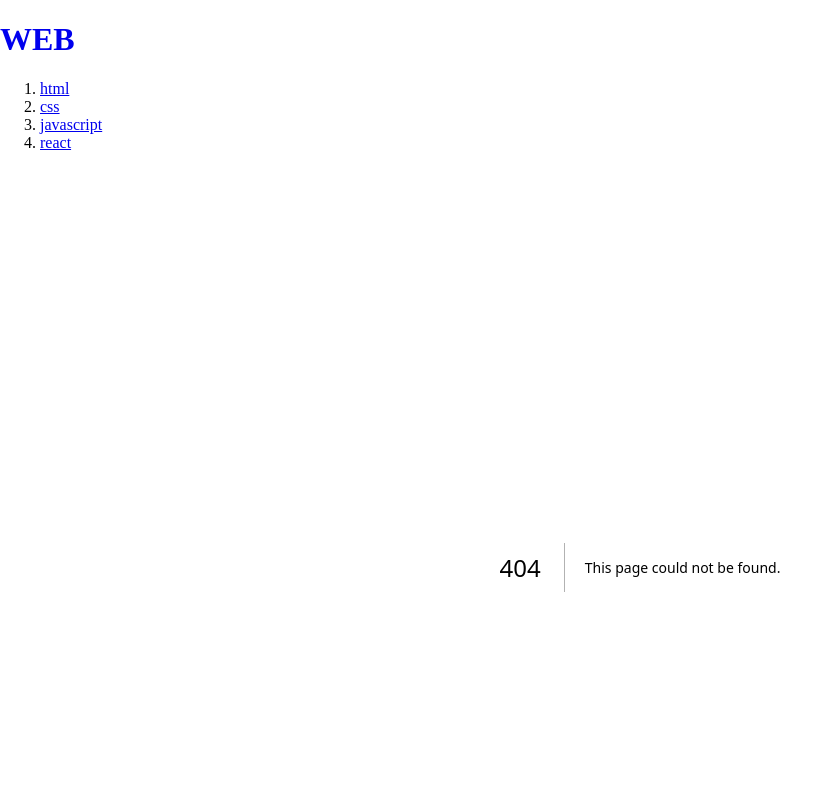
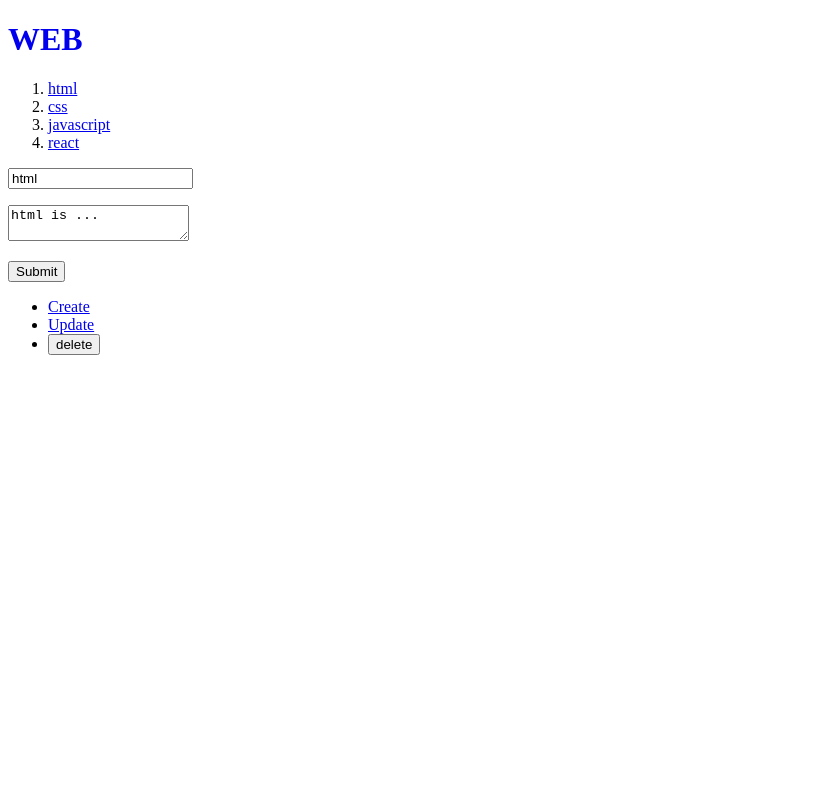
Before and after one commit to cbk-gemmy/nextapp, a Next.js app: page /update/1 in a window 1280 px wide. Before the commit this address had no page. Shown: the top 800 px of the page, without its empty margins (0-839 px from the left). Built offline with nearby package versions, Linux system fonts and the light colour scheme; data requests are answered from the project's data file.

Commit message:
feat: 15강: 글수정 Update 추가

```diff
--- a/src/app/read/[id]/page.js
+++ b/src/app/read/[id]/page.js
@@ -5,7 +5,9 @@
 
   // 해당 id를 이용해 로컬 서버에서 topic 데이터를 요청합니다.
   // cache: "no-store" → 매번 서버에서 새 데이터를 가져오도록 지정 (SSR 시 최신 데이터 유지)
-  const resp = await fetch(`http://localhost:9999/topics/${id}`);
+  const resp = await fetch(`http://localhost:9999/topics/${id}`, {
+    cache: "no-store",
+  });
 
   // fetch 요청이 실패했을 경우 (404, 500 등), 에러를 발생시켜 Next.js의 에러 바운더리로 전달합니다.
   if (!resp.ok) {
--- /dev/null
+++ b/src/app/update/[id]/page.js
@@ -0,0 +1,66 @@
+"use client";
+
+import { useParams, useRouter } from "next/navigation";
+import { useEffect, useState } from "react";
+
+export default function Update() {
+  const [title, setTitle] = useState("");
+  const [body, setBody] = useState("");
+  const router = useRouter();
+  const params = useParams();
+  const id = params.id;
+  useEffect(() => {
+    fetch(`http://localhost:9999/topics/` + id)
+      .then((resp) => resp.json())
+      .then((result) => {
+        setTitle(result.title);
+        setBody(result.body);
+      });
+  }, []);
+  return (
+    <form
+      onSubmit={(e) => {
+        e.preventDefault();
+        const title = e.target.title.value;
+        const body = e.target.body.value;
+        const options = {
+          method: "PATCH",
+          headers: {
+            "Content-Type": "application/json",
+          },
+          body: JSON.stringify({ title, body }),
+        };
+
+        fetch(`http://localhost:9999/topics/` + id, options)
+          .then((res) => res.json())
+          .then((result) => {
+            console.log(result);
+            const lastid = result.id;
+            router.push(`/read/${lastid}`);
+            router.refresh();
+          });
+      }}
+    >
+      <p>
+        <input
+          type="text"
+          name="title"
+          placeholder="title"
+          value={title}
+          onChange={(e) => setTitle(e.target.value)}
+        ></input>
+      </p>
+      <p>
+        <textarea
+          name="body"
+          placeholder="body"
+          value={body}
+          onChange={(e) => setBody(e.target.value)}
+        ></textarea>
+      </p>
+      <p>
+        <input type="submit" placeholder="Update" />
+      </p>
+    </form>
+  );
+}
```
